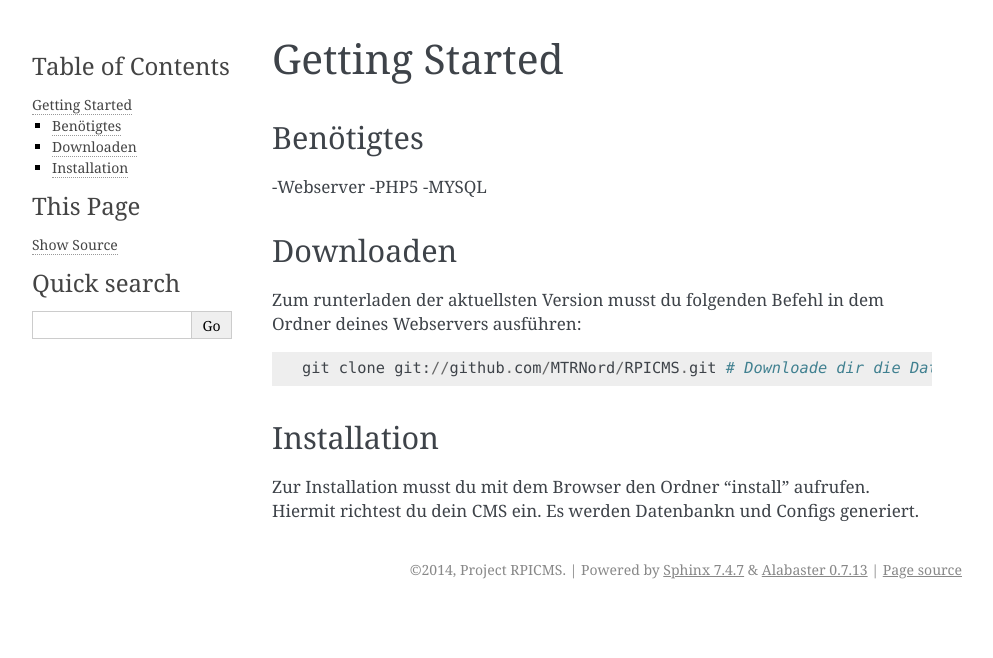
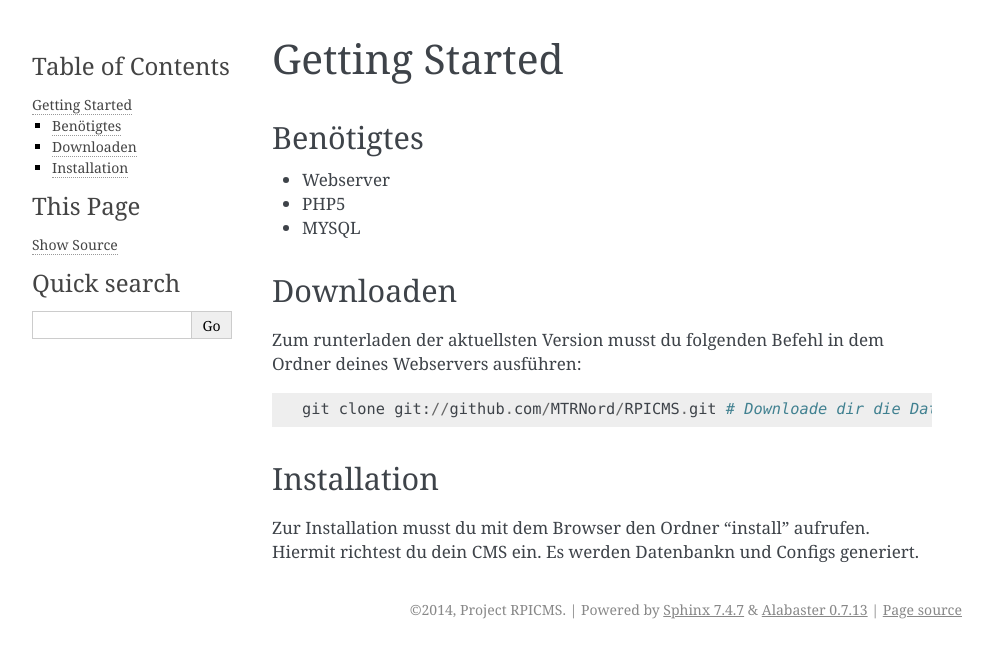
Before and after one commit to RpicmsTeam/RPICMS, a Sphinx documentation site: the page built from docs/user/getting_started.rst, in a window 1280 px wide. Shown: the top 658 px of the page, without its empty margins (148-1141 px from the left). Built offline with Sphinx 7.4.7, drawn with Linux system fonts in a browser that asks for light colours; pages that are not in the unit, such as notebooks, are missing from menus.

Commit message:
auto commit

```diff
--- a/docs/user/getting_started.rst
+++ b/docs/user/getting_started.rst
@@ -3,9 +3,9 @@ Getting Started
 Benötigtes
 ---------------------
 
--Webserver
--PHP5
--MYSQL
+* Webserver
+* PHP5
+* MYSQL
 
 Downloaden
 ---------------------
```
